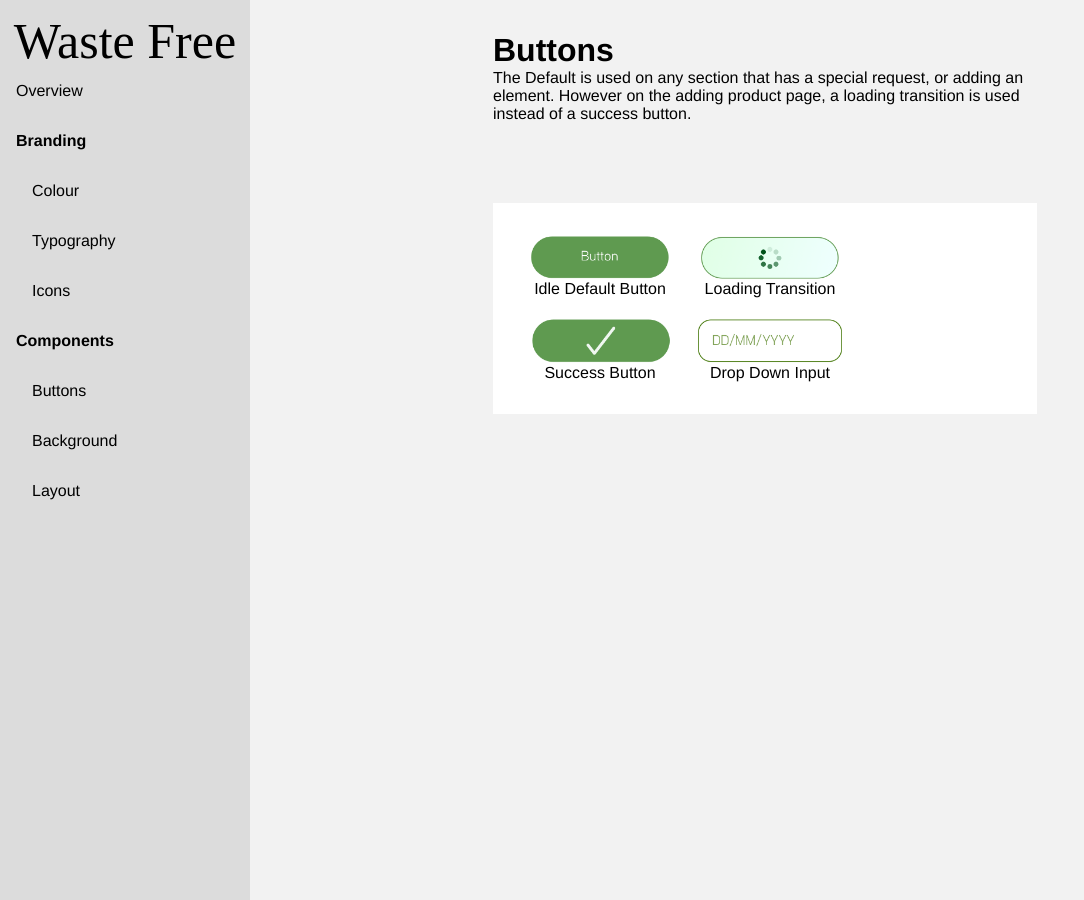
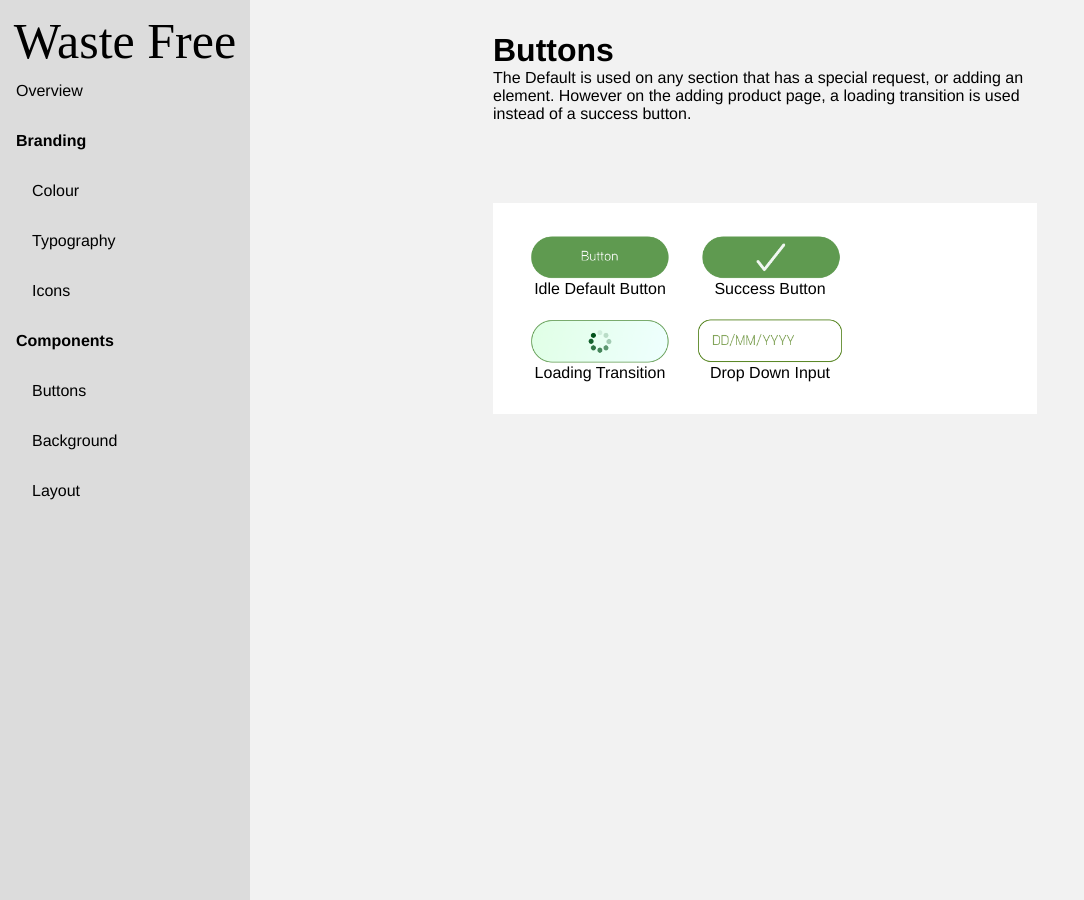
Before and after one commit to Inescapable96/Inescapable96.github.io, a Jekyll site: the page built from buttons.html, in a window 1280 px wide. Shown: the whole page, without its empty margins (0-1084 px from the left). Built offline with Jekyll 4.4.1, drawn with Linux system fonts in a browser that asks for light colours.

Commit message:
fixed name

```diff
--- a/buttons.html
+++ b/buttons.html
@@ -13,8 +13,8 @@ title: Buttons
 <section>
 <div class="neat">
   <div> <img class="butt" src="/buttons/idle.png"/><div> Idle Default Button </div></div>
+  <div> <img class="butt" src="/buttons/Success.png"/><div> Success Button </div></div>
   <div> <img class="butt" src="/buttons/loading.png"/><div> Loading Transition </div></div>
-  <div> <img class="butt" src="/buttons/Success.png"/><div> Success Button </div></div>
   <div> <img class="butt" src="/buttons/dd_input.png"/><div> Drop Down Input </div> </div>
 </div>
 </section>
```
